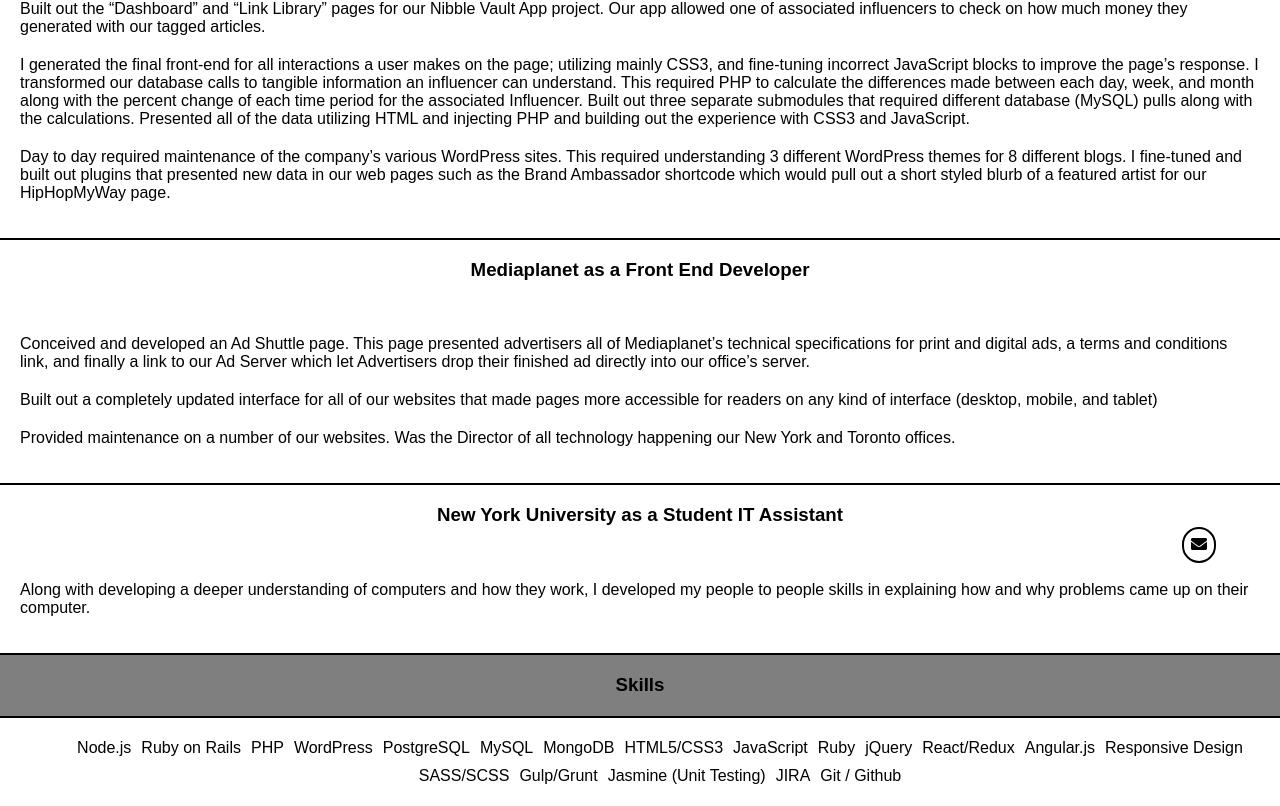
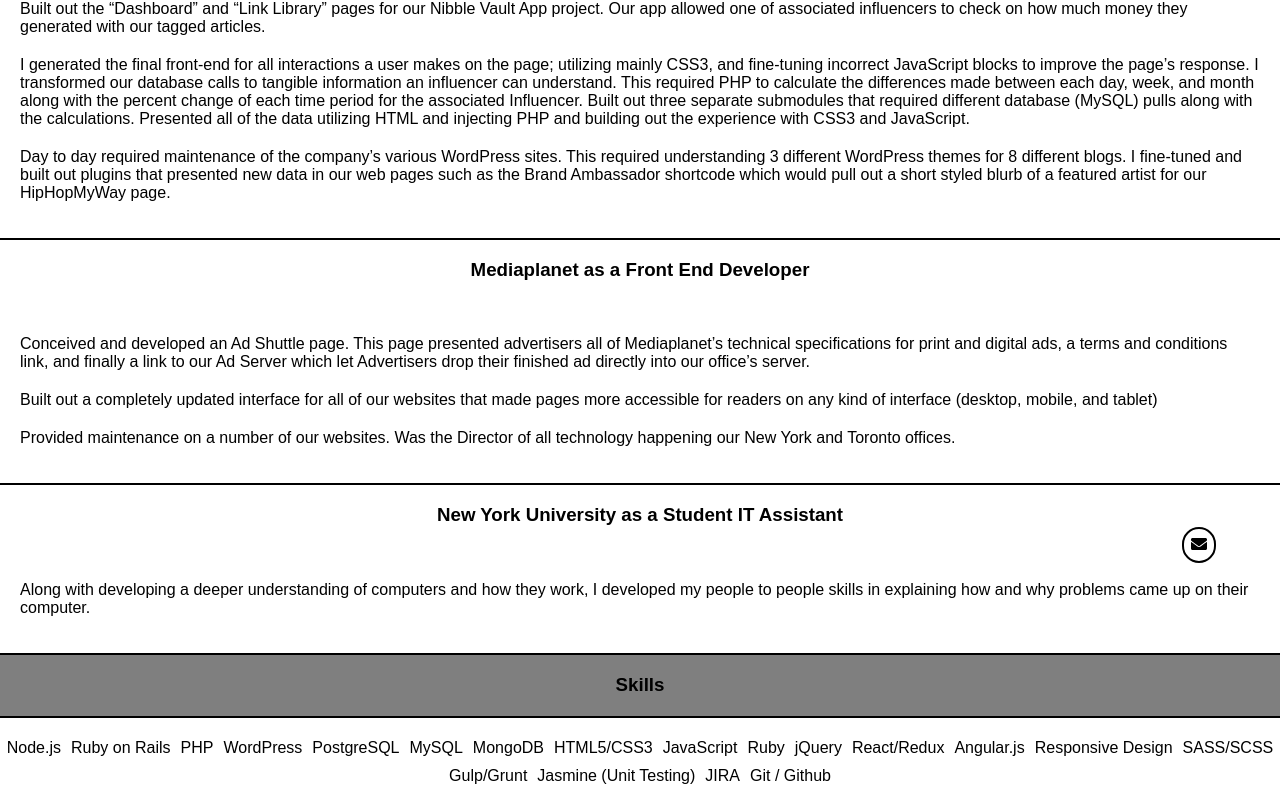
Before and after one commit to jpallath/jerrypallath.com2, a React (Create React App) app: page /experience in a window 1280 px wide. Shown: the part 197-1003 px from the top of the page. Built offline with nearby package versions, Linux system fonts and the light colour scheme.

Commit message:
no padding

```diff
--- a/src/styles/experience.css
+++ b/src/styles/experience.css
@@ -17,7 +17,7 @@
   background-color: rgba(0, 0, 0, 0.5);
 }
 ul.job-projects,
-ul.skills {
+.skills ul {
   list-style: none;
   padding: 0;
 }
```
